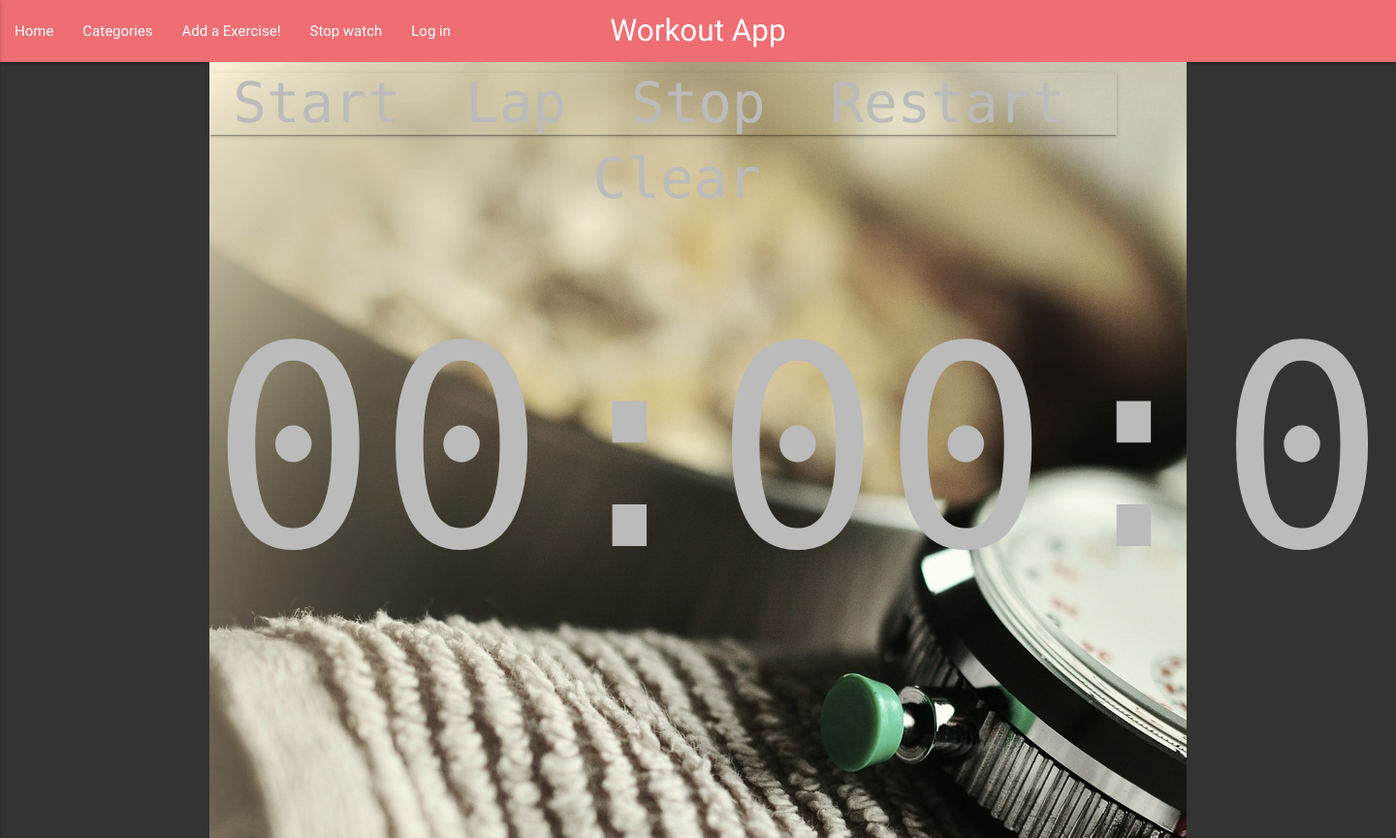
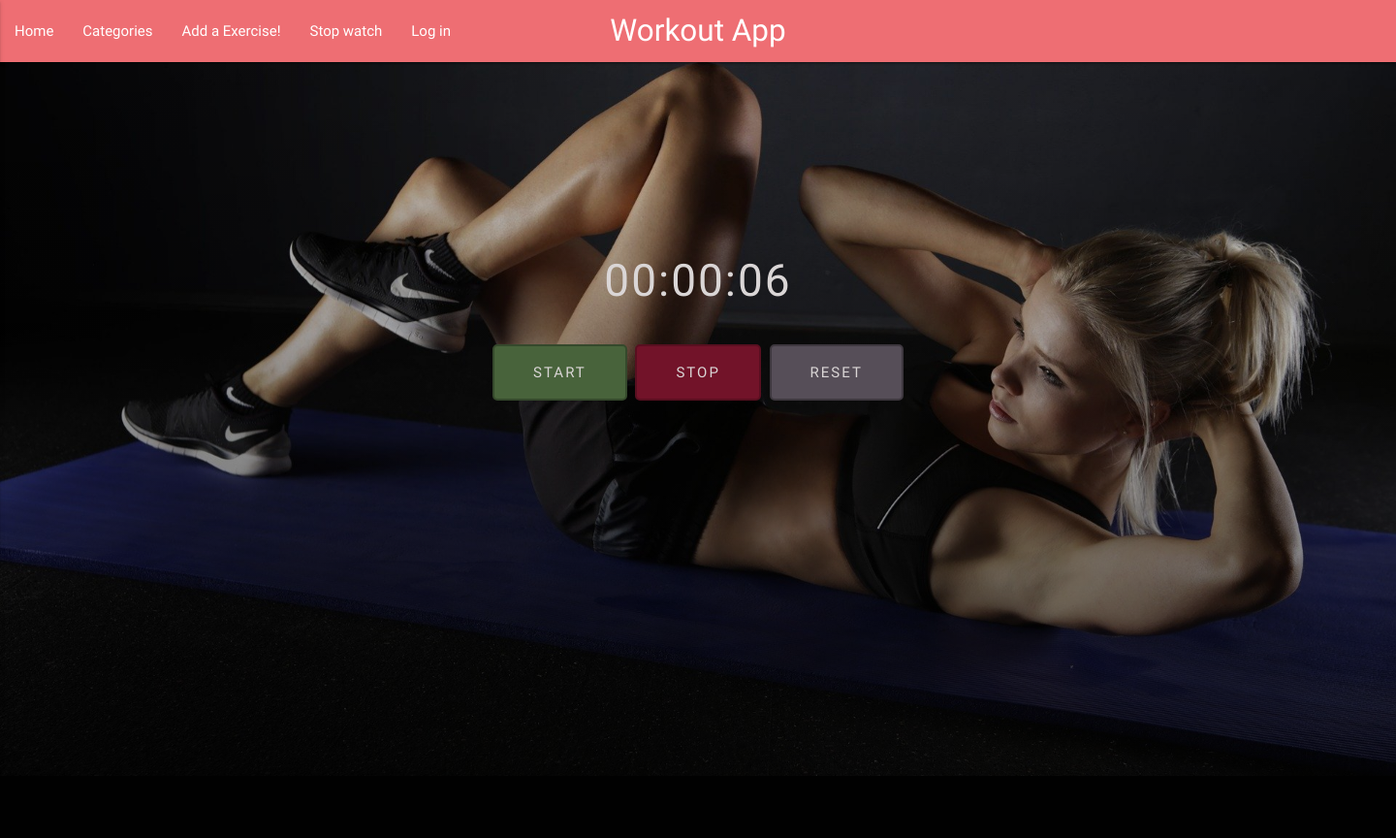
Before and after one commit to chrisoc19/workout, a Flask app: page /watch in a window 1440 px wide; the page is wider, and only the part inside the window is pictured. Shown: that part at 97% size. After the commit the page ends 800 px from the top of that part, so only its background shows below. Run offline with Flask 2, Linux system fonts and the light colour scheme; some libraries are stand-ins or nearby versions.

Commit message:
updated categories and stopwatch

```diff
--- a/static/css/style.css
+++ b/static/css/style.css
@@ -2,7 +2,6 @@ body {
 background: #333;
 color: white;
 }
-
 .home-header{
     color: white;
     font-family: Menlo;
@@ -12,66 +11,69 @@ nav.controls {
    border: none;
 
 }
-/*    Stop watch     */
-.container-controls {
-  margin: 0;
-  padding: 0;
+body {
+  color: #DAD6D6;
+  background: #171A21;
+  text-align: center;
 }
 
-
-.container-controls {
-  background: #333;
-  color: #bbb;
-  font-family: Menlo;
+.li-text{
+    color:#43a047;
+}
+/* watch */
+#start {
+  margin: 40px auto;
+  text-align: center;
+  color: #DAD6D6;
+  background: #48633B;
+  border:solid 2px #35492C;
+  border-radius:5px;
+  padding:16px 40px 16px;
+  letter-spacing: 2px;
+  cursor:pointer;
 }
 
-.controls {
-position: fixed;
-text-align: center;
-top: 5em;
-width: 65%;
+#stop {
+  margin: 40px 5px auto;
+  text-align: center;
+  color: #DAD6D6;
+  background: #721329;
+  border:solid 2px #590F20;
+  border-radius:5px;
+  padding:16px 40px 16px;
+  letter-spacing: 2px;
+  cursor:pointer;
 }
 
-.button {
-  color: #bbb;
-  font-size: 4vw;
-  margin: 0 0.5em;
-  text-decoration: none;
+#clear {
+  margin: 40px auto;
+  text-align: center;
+  color: #DAD6D6;
+  background: #564E58;
+  border:solid 2px #3E383F;
+  border-radius:5px;
+  padding:16px 40px 16px;
+  letter-spacing: 2px;
+  cursor:pointer;
 }
 
-.button:first-child {
-    margin-left: 0;
+h2
+{
+  font-size: 46px;
+  letter-spacing: 2px;
+  margin: 200px 0 0 ;
 }
 
-.button:last-child {
-    margin-right: 0;
+/* Card content*/
+
+.img-bg{
+
+    background-image: url(dumbbell.jpg);
+    height: 100vh;
+    background-size: cover;
+    background-position: center;
+
 }
-
-.button:hover {
-  color: white;
-}
-
-.stopwatch {
-  font-size: 20vw;
-  height: 100%;
-  line-height: 100vh;
-  text-align: center;
-  background-image: url(stopwatch.jpg);
-}
-
-.results {
-  border-color: lime;
-  list-style: none;
-  margin: 0;
-  padding: 0;
-  position: absolute;
-  bottom: 0;
-  left: 50%;
-  transform: translateX(-50%);
-}
-/*    */
-
-/* Card content*/
 .row .col.m6 {
     text-align: center;
     width: 50%;
@@ -263,10 +265,24 @@ text-decoration: none;
 
 
 .body-add {
+background-image:  linear-gradient(
+      rgba(0, 0, 0, 0.5),
+      rgba(0, 0, 0, 0.5)
+    ),url(weight-lifting-1284616_1920.jpg);
+height: 100vh;
+background-size: cover;
+background-position: center;
+
+}
+
+.h3-add{
+    color: white;
+}
+
+.watch-body {
 background-image: linear-gradient(rgba(5, 5, 5, 0), rgba(0,0,0,0.6)) ,url(picadd.jpg);
 height: 100vh;
 background-size: cover;
 background-position: center;
-font-size: 90px;
-font-family: 'Calistoga', cursive;
+
 }
--- a/templates/add_exercise.html
+++ b/templates/add_exercise.html
@@ -2,7 +2,7 @@
 {% block content %}
 
 <body class="body-add">
-	<h3>Add Exercise</h3>
+	<h3 class="h3-add">Add Exercise</h3>
 	<form action="{{ url_for('insert_exercise')}}" method="POST" class="col s12">
 		<div class="row">
 			<div class="row">
--- a/templates/watch.html
+++ b/templates/watch.html
@@ -1,117 +1,54 @@
 {% extends 'base.html' %}
 {% block content %}
-    <div class="container-controls">
+<body class="watch-body">
+    <h2><time>00:00:00</time></h2>
+<button id="start">START</button>
+<button id="stop">STOP</button>
+<button id="clear">RESET</button>
 
-<nav class="controls">
-			<a href="#" class="button" onClick="stopwatch.start();">Start</a>
-			<a href="#" class="button" onClick="stopwatch.lap();">Lap</a>
-			<a href="#" class="button" onClick="stopwatch.stop();">Stop</a>
-			<a href="#" class="button" onClick="stopwatch.restart();">Restart</a>
-			<a href="#" class="button" onClick="stopwatch.clear();">Clear</a>
-		</nav>
-		<div class="stopwatch"></div>
-		<ul class="results"></ul>
-</div>
-</div>
-<script>
-class Stopwatch {
-    constructor(display, results) {
-        this.running = false;
-        this.display = display;
-        this.results = results;
-        this.laps = [];
-        this.reset();
-        this.print(this.times);
-    }
 
-    reset() {
-        this.times = [ 0, 0, 0 ];
-    }
+	<script>
+		var h1 = document.getElementsByTagName('h2')[0],
+    start = document.getElementById('start'),
+    stop = document.getElementById('stop'),
+    clear = document.getElementById('clear'),
+    seconds = 0, minutes = 0, hours = 0,
+    t;
 
-    start() {
-        if (!this.time) this.time = performance.now();
-        if (!this.running) {
-            this.running = true;
-            requestAnimationFrame(this.step.bind(this));
+function add() {
+    seconds++;
+    if (seconds >= 60) {
+        seconds = 0;
+        minutes++;
+        if (minutes >= 60) {
+            minutes = 0;
+            hours++;
         }
     }
 
-    lap() {
-        let times = this.times;
-        let li = document.createElement('li');
-        li.innerText = this.format(times);
-        this.results.appendChild(li);
-    }
+    h1.textContent = (hours ? (hours > 9 ? hours : "0" + hours) : "00") + ":" + (minutes ? (minutes > 9 ? minutes : "0" + minutes) : "00") + ":" + (seconds > 9 ? seconds : "0" + seconds);
 
-    stop() {
-        this.running = false;
-        this.time = null;
-    }
+    timer();
+}
+function timer() {
+    t = setTimeout(add, 1000);
+}
+timer();
 
-    restart() {
-        if (!this.time) this.time = performance.now();
-        if (!this.running) {
-            this.running = true;
-            requestAnimationFrame(this.step.bind(this));
-        }
-        this.reset();
-    }
 
-    clear() {
-        clearChildren(this.results);
-    }
+/* Start button */
+start.onclick = timer;
 
-    step(timestamp) {
-        if (!this.running) return;
-        this.calculate(timestamp);
-        this.time = timestamp;
-        this.print();
-        requestAnimationFrame(this.step.bind(this));
-    }
-
-    calculate(timestamp) {
-        var diff = timestamp - this.time;
-        // Hundredths of a second are 100 ms
-        this.times[2] += diff / 10;
-        // Seconds are 100 hundredths of a second
-        if (this.times[2] >= 100) {
-            this.times[1] += 1;
-            this.times[2] -= 100;
-        }
-        // Minutes are 60 seconds
-        if (this.times[1] >= 60) {
-            this.times[0] += 1;
-            this.times[1] -= 60;
-        }
-    }
-
-    print() {
-        this.display.innerText = this.format(this.times);
-    }
-
-    format(times) {
-        return `\
-${pad0(times[0], 2)}:\
-${pad0(times[1], 2)}:\
-${pad0(Math.floor(times[2]), 2)}`;
-    }
+/* Stop button */
+stop.onclick = function() {
+    clearTimeout(t);
 }
 
-function pad0(value, count) {
-    var result = value.toString();
-    for (; result.length < count; --count)
-        result = '0' + result;
-    return result;
+/* Clear button */
+clear.onclick = function() {
+    h1.textContent = "00:00:00";
+    seconds = 0; minutes = 0; hours = 0;
 }
-
-function clearChildren(node) {
-    while (node.lastChild)
-        node.removeChild(node.lastChild);
-}
-
-let stopwatch = new Stopwatch(
-    document.querySelector('.stopwatch'),
-    document.querySelector('.results'));
-</script>
+	</script>
 
 {% endblock %}
```
Also changed, not shown: templates/categories.html (+31 -17 lines), templates/categories_copy.html (added, +41 -0 lines), static/css/dumbbell.jpg (added), static/css/fitness.jpg (added), static/css/img_avatar2.png (deleted), static/css/man.jpg (added), static/css/pic.png (deleted), static/css/weight-lifting-1284616_1920.jpg (added), templates/index.html (line endings or trailing spaces).
